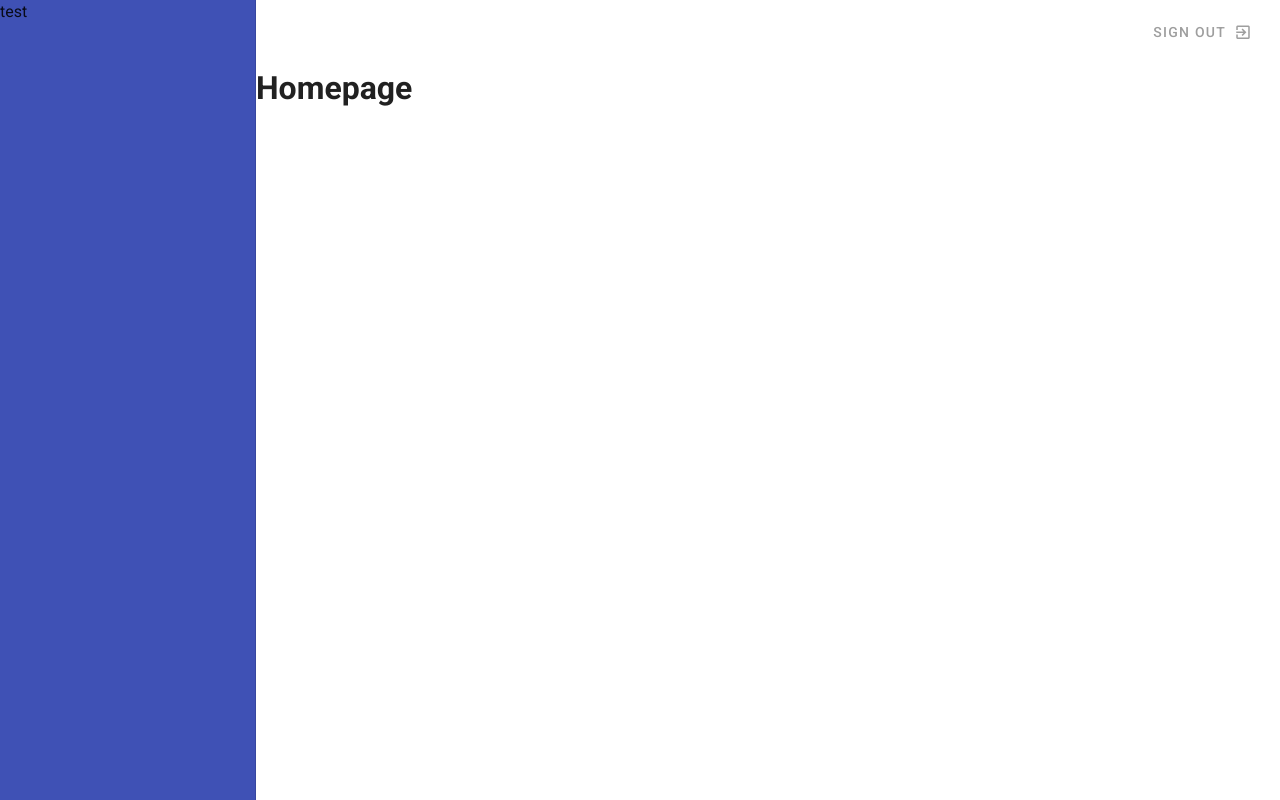
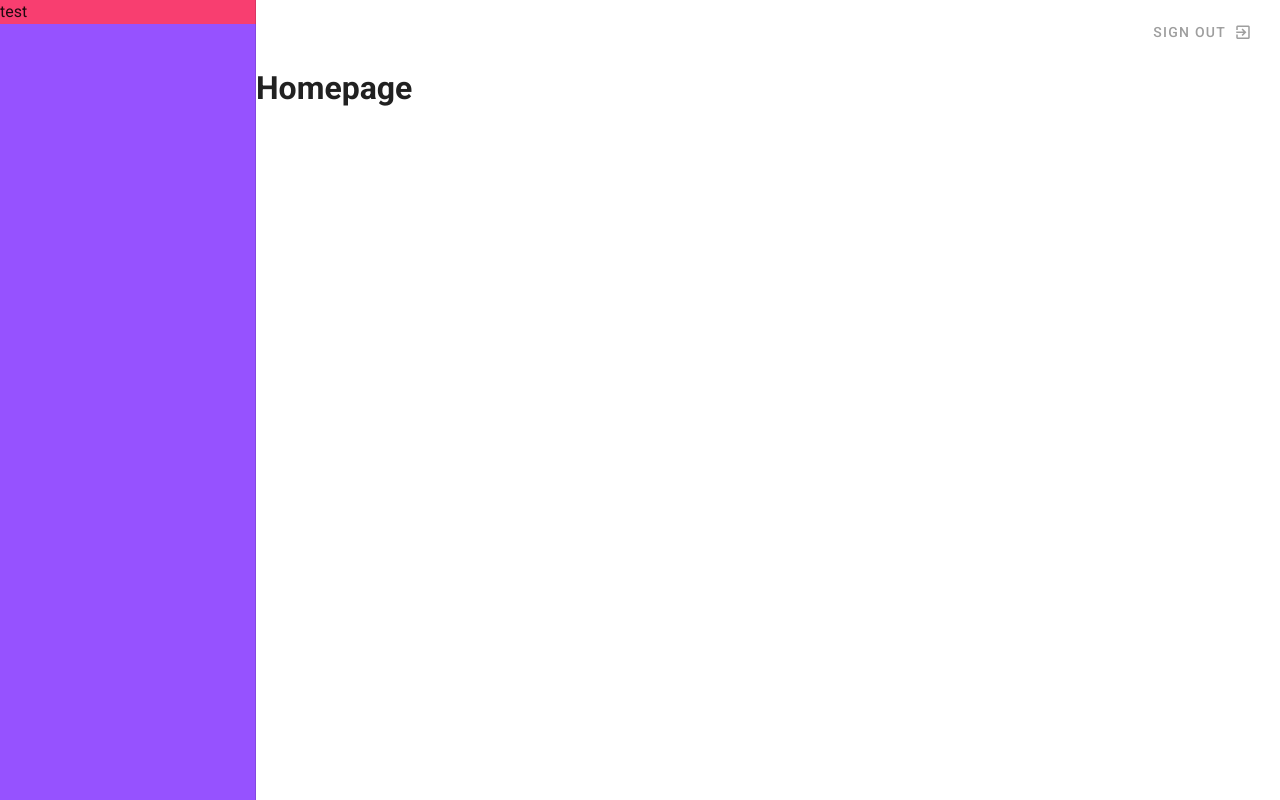
Before and after one commit to AlbertoIchikawa/my-first-blog, a Vue app in the folder VuetifyTutorial/todo-ninja/: page / in a window 1280 px wide. Both pictures are taken after a click on the button 28 px from the left and 32 px from the top of the page. Built offline with nearby package versions, Linux system fonts and the light colour scheme.

Commit message:
Vuetify Tutorial #9

```diff
--- a/VuetifyTutorial/todo-ninja/src/App.vue
+++ b/VuetifyTutorial/todo-ninja/src/App.vue
@@ -6,7 +6,6 @@
     </v-content>
   </v-app>
 </template>
-
 <script>
 import Navbar from '@/components/Navbar'
 export default {
--- a/VuetifyTutorial/todo-ninja/src/components/Navbar.vue
+++ b/VuetifyTutorial/todo-ninja/src/components/Navbar.vue
@@ -1,7 +1,7 @@
 <template>
   <nav>
     <v-toolbar flat app>
-        <v-app-bar-nav-icon class="grey--text" @click="drawer=!drawer"></v-app-bar-nav-icon>
+      <v-app-bar-nav-icon class="grey--text" @click="drawer=!drawer"></v-app-bar-nav-icon>
       <v-toolbar-title class="text-uppercase grey--text">
         <span class="font-weight-light">Todo</span>
         <span>Ninja</span>
@@ -13,19 +13,18 @@
       </v-btn>
     </v-toolbar>
 
-<v-navigation-drawer v-model="drawer" app class="indigo">
-<p>test</p>
-</v-navigation-drawer>
-
+    <v-navigation-drawer v-model="drawer" app class="primary">
+      <p class="error">test</p>
+    </v-navigation-drawer>
   </nav>
 </template>
 
 <script>
 export default {
-  data(){
-      return{
-          drawer:false
-      }
+  data() {
+    return {
+      drawer: false
+    };
   }
-}
+};
 </script>
--- a/VuetifyTutorial/todo-ninja/src/plugins/vuetify.js
+++ b/VuetifyTutorial/todo-ninja/src/plugins/vuetify.js
@@ -1,7 +1,17 @@
 import Vue from 'vue';
 import Vuetify from 'vuetify/lib';
-
 Vue.use(Vuetify);
 
 export default new Vuetify({
+    iconfont: 'md',
+    theme: {
+        themes: {
+            light: {
+                primary: "#9652ff",
+                error: "#f83e70",
+                info: "#ffaa2c",
+                success: "#3cd1c2"
+            },
+        },
+    }
 });
--- a/VuetifyTutorial/todo-ninja/src/views/Home.vue
+++ b/VuetifyTutorial/todo-ninja/src/views/Home.vue
@@ -1,8 +1,6 @@
 <template>
   <div class="home">
     <h1>Homepage</h1>
-
-
 </div>
 </template>
 
```
